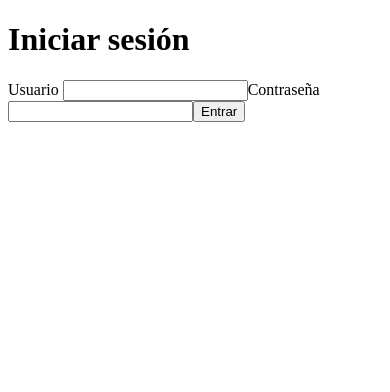
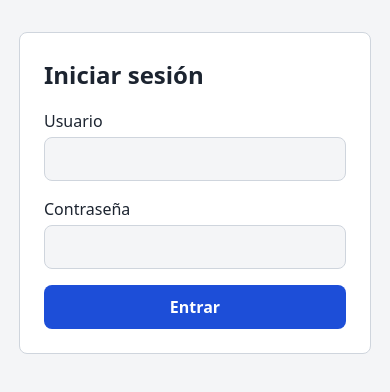
Before and after one commit to Jazzon001/Container-Tracking, an Angular app in the folder frontend/: page /login in a window 390 px wide. Shown: the top 392 px of the page. Built offline with nearby package versions, Linux system fonts and the light colour scheme.

Commit message:
feat: agregar estilos globales responsivos al frontend

```diff
--- a/frontend/src/styles.css
+++ b/frontend/src/styles.css
@@ -1 +1,104 @@
-/* You can add global styles to this file, and also import other style files */
+/* Estilos globales. Se piensa primero en el celular: controles grandes y una sola columna. */
+
+:root {
+  --color-fondo: #f4f5f7;
+  --color-superficie: #ffffff;
+  --color-texto: #1c2430;
+  --color-borde: #cfd5dd;
+  --color-primario: #1d4ed8;
+  --color-sobre-primario: #ffffff;
+  --color-error: #b42318;
+  --radio: 0.5rem;
+}
+
+@media (prefers-color-scheme: dark) {
+  :root {
+    --color-fondo: #11151c;
+    --color-superficie: #1b212b;
+    --color-texto: #e8ecf1;
+    --color-borde: #3a4452;
+    --color-primario: #6ea0ff;
+    --color-sobre-primario: #0b1220;
+    --color-error: #ff8a80;
+  }
+}
+
+*,
+*::before,
+*::after {
+  box-sizing: border-box;
+}
+
+body {
+  margin: 0;
+  font-family: system-ui, -apple-system, 'Segoe UI', Roboto, sans-serif;
+  line-height: 1.5;
+  color: var(--color-texto);
+  background: var(--color-fondo);
+}
+
+h1 {
+  margin: 0 0 1rem;
+  font-size: 1.5rem;
+}
+
+/* Formularios (por ahora, el inicio de sesión) */
+form {
+  max-width: 22rem;
+  margin: 2rem auto;
+  padding: 1.5rem;
+  background: var(--color-superficie);
+  border: 1px solid var(--color-borde);
+  border-radius: var(--radio);
+}
+
+label {
+  display: block;
+  margin-bottom: 1rem;
+  font-weight: 500;
+}
+
+input,
+select {
+  display: block;
+  width: 100%;
+  min-height: 2.75rem;
+  margin-top: 0.25rem;
+  padding: 0.5rem 0.75rem;
+  font: inherit;
+  color: inherit;
+  background: var(--color-fondo);
+  border: 1px solid var(--color-borde);
+  border-radius: var(--radio);
+}
+
+button {
+  min-height: 2.75rem;
+  padding: 0.5rem 1.25rem;
+  font: inherit;
+  font-weight: 600;
+  color: var(--color-sobre-primario);
+  background: var(--color-primario);
+  border: 0;
+  border-radius: var(--radio);
+  cursor: pointer;
+}
+
+form button {
+  width: 100%;
+}
+
+button:hover {
+  filter: brightness(1.1);
+}
+
+:focus-visible {
+  outline: 3px solid var(--color-primario);
+  outline-offset: 2px;
+}
+
+[role='alert'] {
+  margin: 1rem 0 0;
+  font-weight: 500;
+  color: var(--color-error);
+}
```
